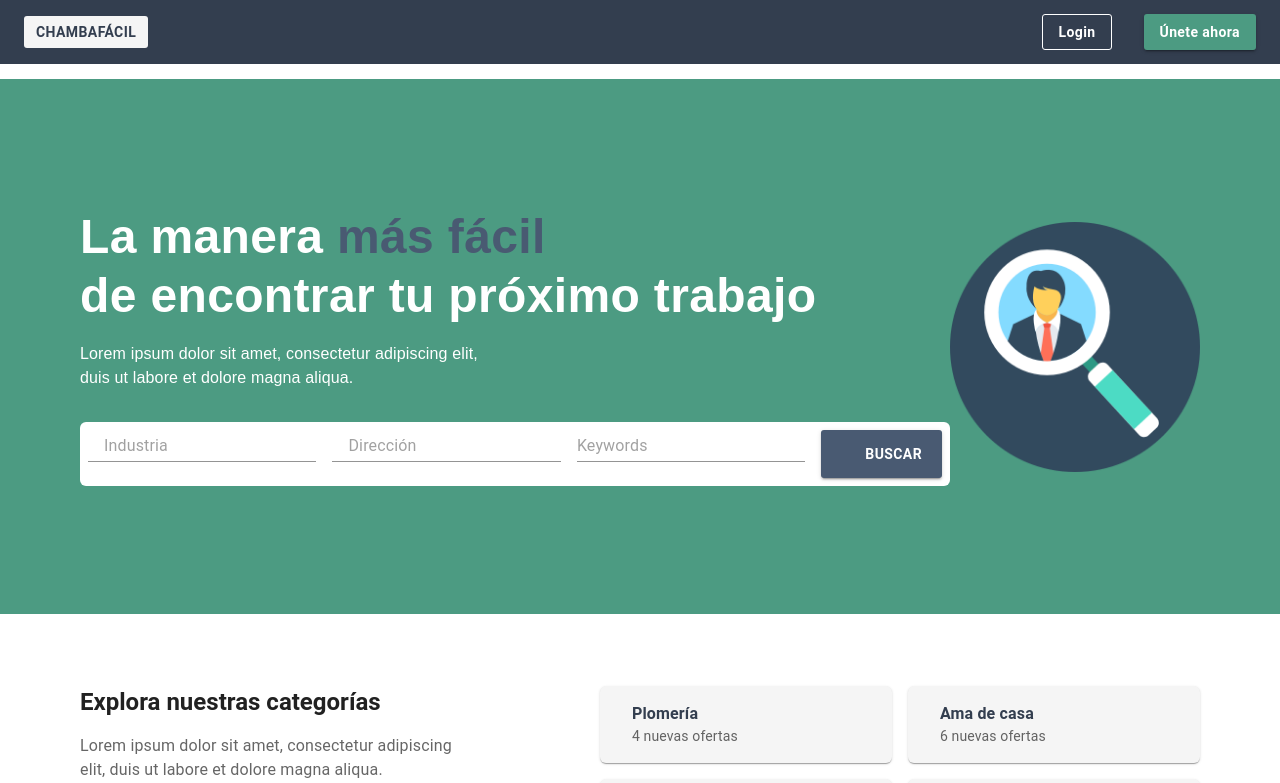
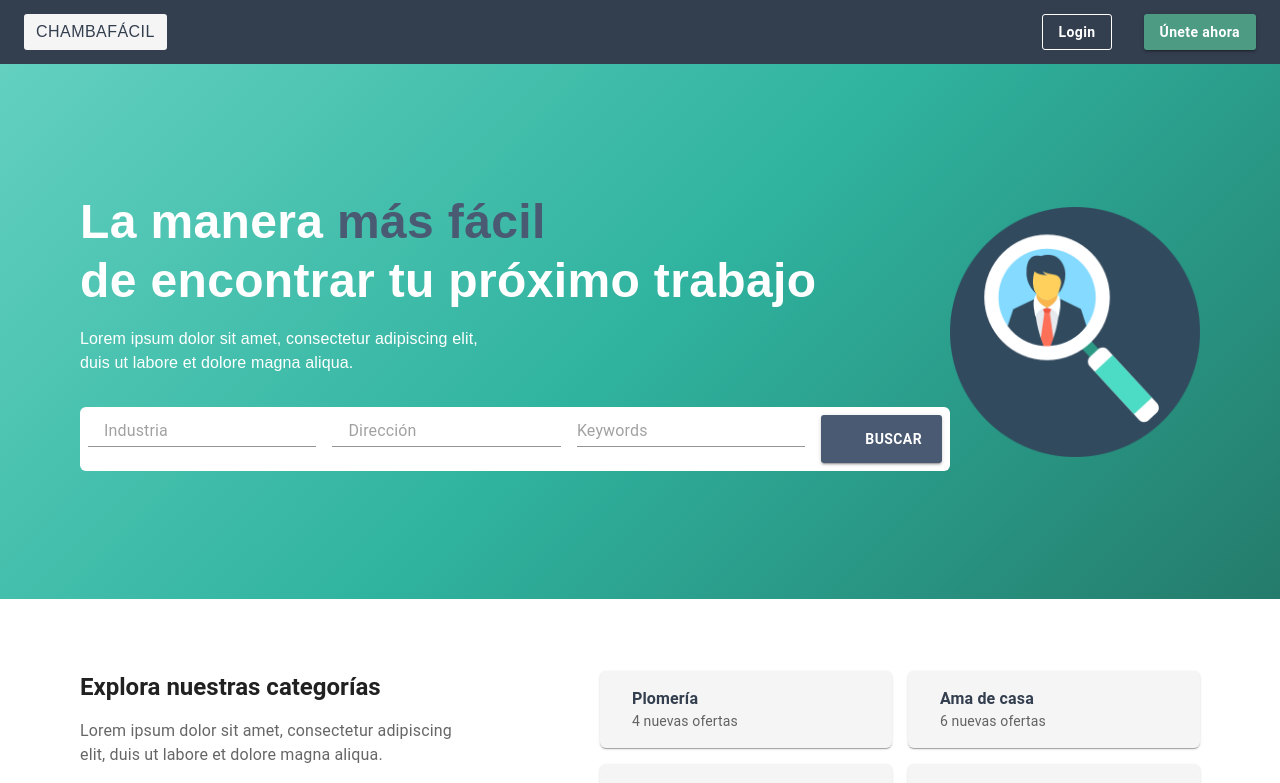
Before and after one commit to IcyHavit/ChambaFacil, a React (Vite) app: page / in a window 1280 px wide. Shown: the top 783 px of the page. Built offline with nearby package versions, Linux system fonts and the light colour scheme; some icons are missing.

Commit message:
Corrección botones Nav e intento de degradado en el Hero

```diff
--- a/src/components/ButtonMod.jsx
+++ b/src/components/ButtonMod.jsx
@@ -3,6 +3,7 @@ import { useTheme } from '@mui/material/styles';
 
 import Button from '@mui/material/Button';
 import { Typography } from '@mui/material';
+
 
 // variant: principal-->Rosa, secundario-->Blanco
 // textCont: texto del boton
--- a/src/components/Home/Hero.jsx
+++ b/src/components/Home/Hero.jsx
@@ -18,7 +18,7 @@ export default function Hero() {
         flexDirection: { xs: 'column', md: 'row' },
         justifyContent: 'space-between',
         alignItems: 'center',
-        bgcolor: theme.palette.primary.main,
+        background: 'linear-gradient(135deg,rgb(99, 208, 192),rgb(47, 179, 159),rgb(36, 123, 107))',
         px: { xs: 2, md: 10 },
         py: { xs: 10, md: 16 },
       }}
--- a/src/components/Navbar.jsx
+++ b/src/components/Navbar.jsx
@@ -4,9 +4,13 @@ import HomeIcon from '@mui/icons-material/Home';
 import WorkIcon from '@mui/icons-material/Work';
 import { Button } from '@mui/material';
 import { useTheme } from '@mui/material/styles';
+import ButtonMod from '../components/ButtonMod';
+import { useNavigate } from 'react-router-dom';
 
 export default function Navbar() {
   const theme = useTheme();
+  const navigate = useNavigate();
+
 
   return (
     <AppBar position="static" sx={{ bgcolor: theme.palette.secondary.dark, boxShadow: 'none' }}>
@@ -16,6 +20,7 @@ export default function Navbar() {
                 variant="button"
                 sx={{
                     fontWeight: 'bold',
+                    fontFamily: theme.typography.bodySmall,
                     bgcolor: theme.palette.background.paper,
                     color: theme.palette.secondary.dark,
                     borderRadius: 1,
@@ -52,7 +57,6 @@ export default function Navbar() {
                 Login
             </Button>
 
-            {/* Botón Únete ahora */}
             <Button
                 variant="contained"
                 sx={{
--- a/src/pages/Home.jsx
+++ b/src/pages/Home.jsx
@@ -13,10 +13,9 @@ export default function Home() {
     <Navbar />
 
     <Box sx={{ bgcolor: theme.palette.background.default }}>
-        {/* Espacio superior adicional */}
-      <Box sx={{ height: '15px', bgcolor: theme.palette.background.default }} />
-        {/* Secciones de la página */}
+        {/* HERO */}
         <Hero />
+        {/* Categorias */}
         <Categorias />
       </Box>
     </>
```
